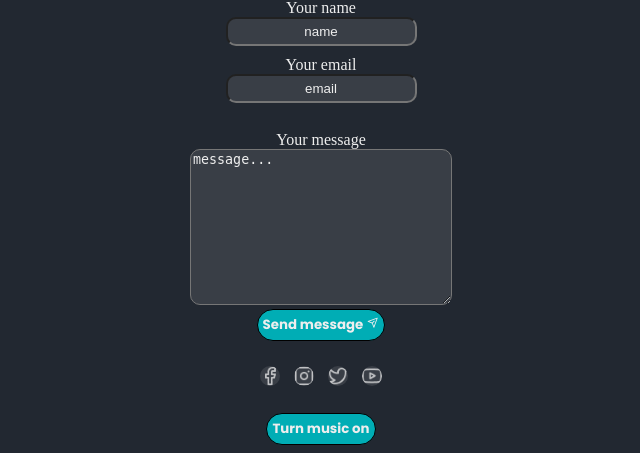
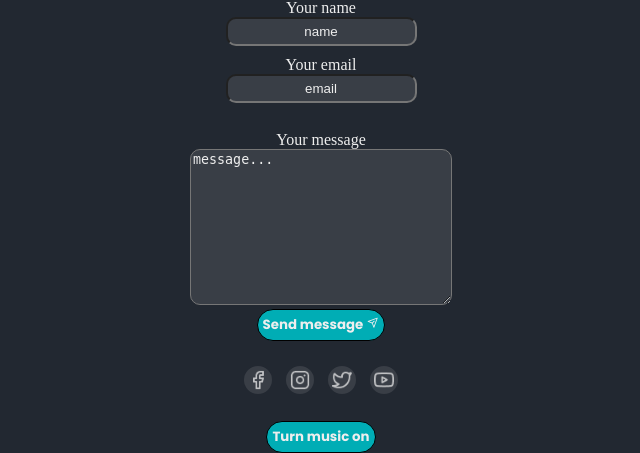
Before and after one commit to Tam-BobManuel/deprecated-portfolio-site, a PHP site: page /index.html in a window 1280 px wide. Shown: the part 4458-4911 px from the top of the page, without its empty margins (319-959 px from the left). Run offline with PHP 8.4, Linux system fonts and the light colour scheme.

Commit message:
added padding to socials

```diff
--- a/index.css
+++ b/index.css
@@ -559,6 +559,7 @@ footer{
   height: 20px;
   text-align: center;
   background-color: var(--color2);
+  padding: 4px;
 }
 
 .socials img {
```
